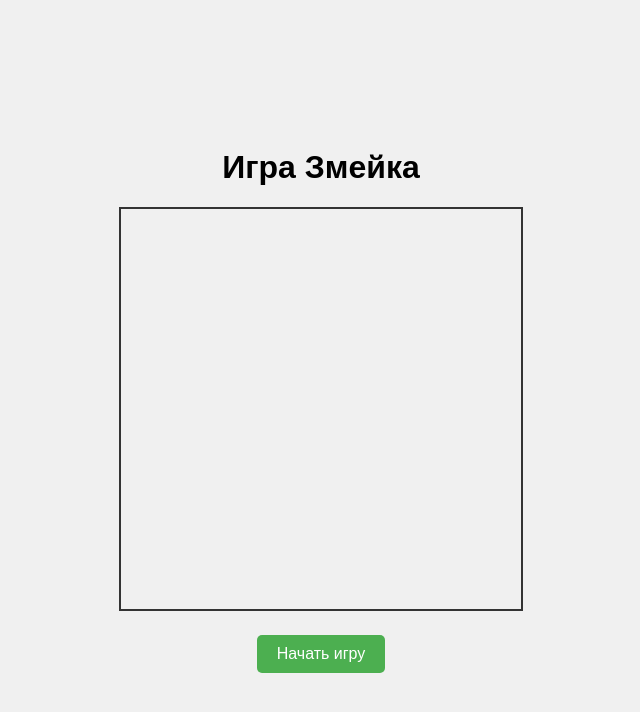
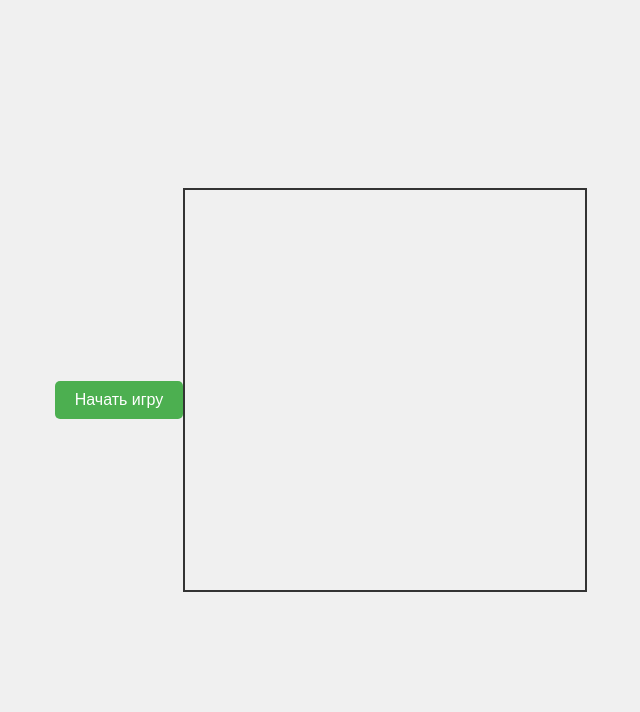
Before and after one commit to snow1e77/snake, a plain HTML site: page index.html in a window 1280 px wide. Shown: the whole page, without its empty margins (319-959 px from the left). Drawn offline with Linux system fonts and the light colour scheme.

Commit message:
Update index.html

```diff
--- a/index.html
+++ b/index.html
@@ -7,15 +7,12 @@
     <link rel="stylesheet" href="style.css">
 </head>
 <body>
-    <div class="container">
-        <h1>Игра Змейка</h1>
-        <canvas id="gameCanvas" width="400" height="400"></canvas>
-        <div class="controls">
-            <button id="startGame">Начать игру</button>
-            <button id="pauseGame" style="display: none;">Пауза</button>
-            <button id="resumeGame" style="display: none;">Продолжить</button>
-        </div>
+    <div class="controls">
+        <button id="startGame" onclick="startGame()">Начать игру</button>
+        <button id="pauseGame" style="display:none;" onclick="pauseGame()">Пауза</button>
+        <button id="resumeGame" style="display:none;" onclick="resumeGame()">Продолжить</button>
     </div>
+    <canvas id="gameCanvas" width="400" height="400"></canvas>
     <script src="script.js"></script>
 </body>
 </html>
```
